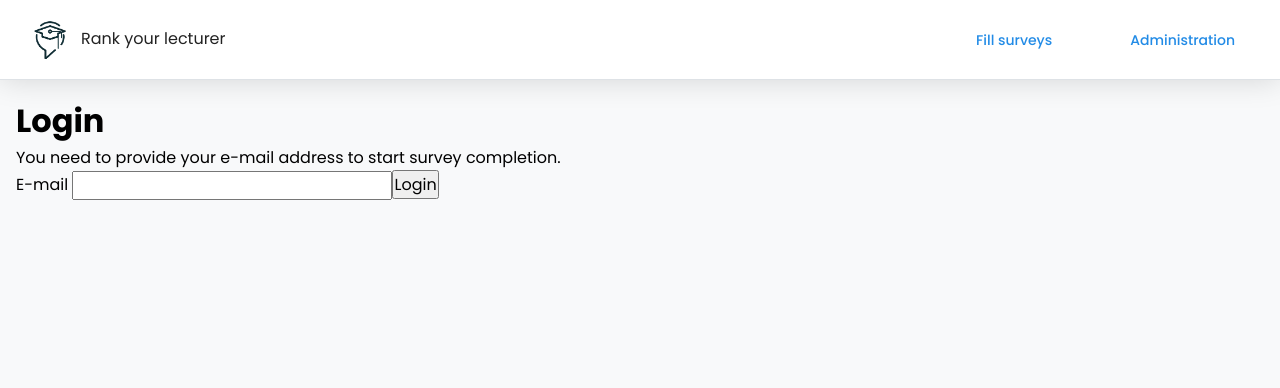
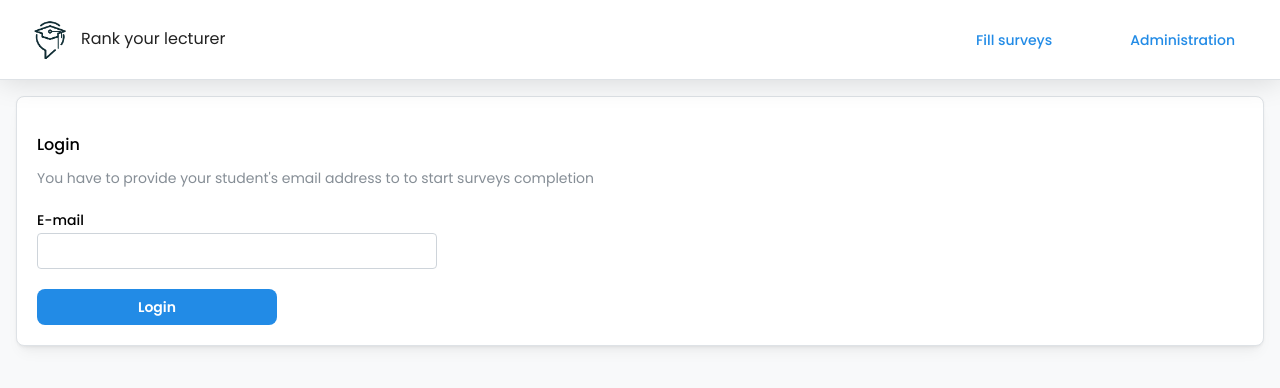
Before and after one commit to krzysztofmeler/take-web-app, a React app: page /my-surveys in a window 1280 px wide. Shown: the top 388 px of the page. Built offline with nearby package versions, Linux system fonts and the light colour scheme.

Commit message:
added styles to surveys page login

```diff
--- a/src/components/pages/MySurveysPage.tsx
+++ b/src/components/pages/MySurveysPage.tsx
@@ -1,6 +1,5 @@
 import { FC, useEffect, useState } from 'react';
 import { Link } from 'react-router-dom';
-import { TextInput } from '../forms/TextInput';
 import { jsSubmit } from '../../utils/js-submit';
 import { useRequest } from '../../hooks/useRequest.hook';
 import {
@@ -10,6 +9,7 @@ import {
 import { BasicSurvey } from '../../model/existing-objects/Survey';
 import { ResponseError } from '../../errors/types/ResponseError';
 import { settings } from '../../settings';
+import { Button, Card, Flex, Group, Text, Image, TextInput, Space } from '@mantine/core';
 
 const MySurveysPage: FC = () => {
     const [studentId, setStudentId] = useState<number | null>(null);
@@ -100,25 +100,30 @@ const MySurveysPage: FC = () => {
 
     if (!studentId) {
         return (
-            <>
-                <h1>Login</h1>
-                <p>
-                    You need to provide your e-mail address to start survey
-                    completion.
-                </p>
-                <form>
-                    <TextInput
-                      value={email}
-                      updateValue={setEmail}
-                      label="E-mail"
-                    />
-                    <input
-                      type="submit"
-                      value="Login"
-                      onClick={jsSubmit(submitEmail)}
-                    />
-                </form>
-            </>
+            <Flex justify={'left'} direction={'column'} w={'100%'}>
+
+                <Card shadow="sm" padding="lg" radius="md" withBorder>
+
+                    <Group justify="space-between" mt="md" mb="xs">
+                        <Text component={'h2'} fw={500}>Login</Text>
+                    </Group>
+
+                    <Text size="sm" c="dimmed">
+                        You have to provide your student{"'"}s email address to
+                        to start surveys completion
+                    </Text>
+
+                    <Space mih={20} />
+
+                    <TextInput maw={400} value={email} onChange={(e) => setEmail(e.target.value)} label={'E-mail'} />
+
+                    <Space mih={20} />
+
+                    <Button maw={240} color="blue" radius="md" onClick={jsSubmit(submitEmail)}>
+                        Login
+                    </Button>
+                </Card>
+            </Flex>
         );
     } else {
         return (
```
